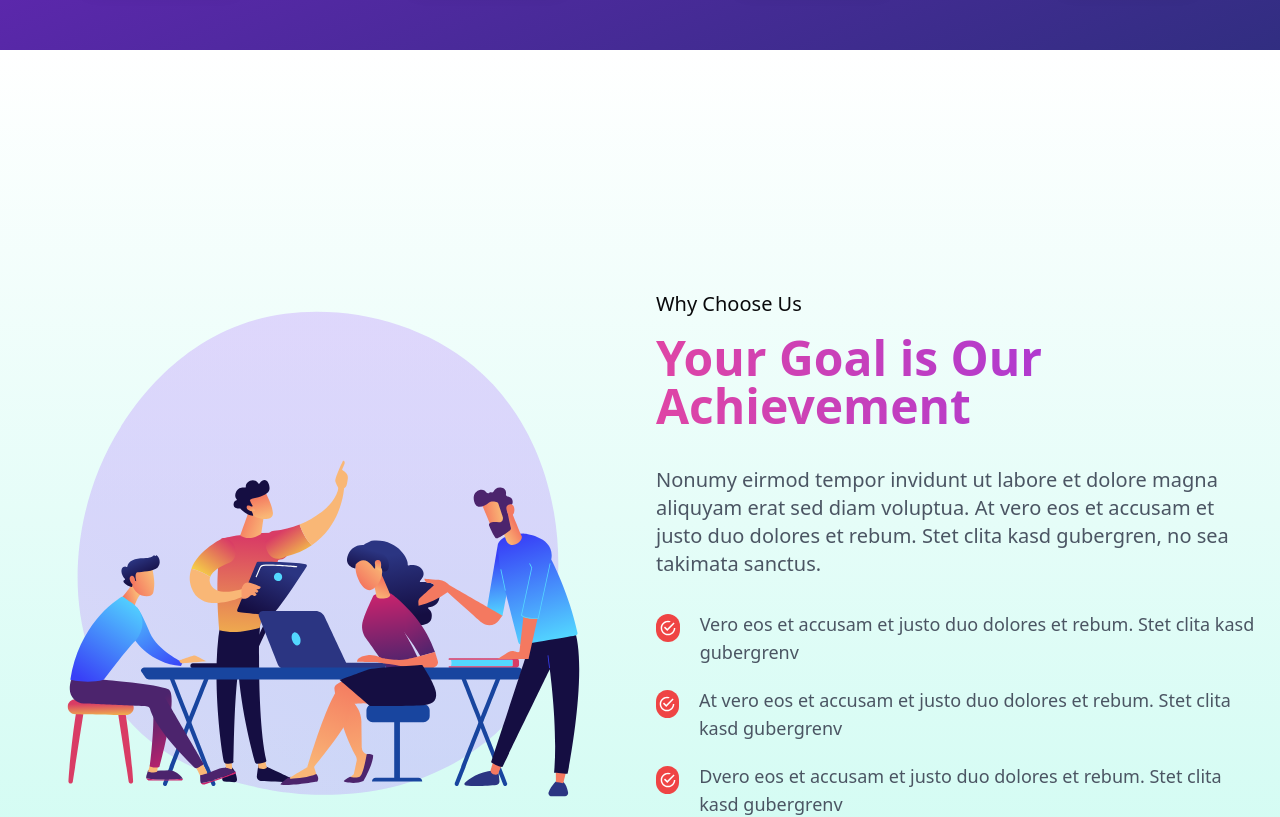
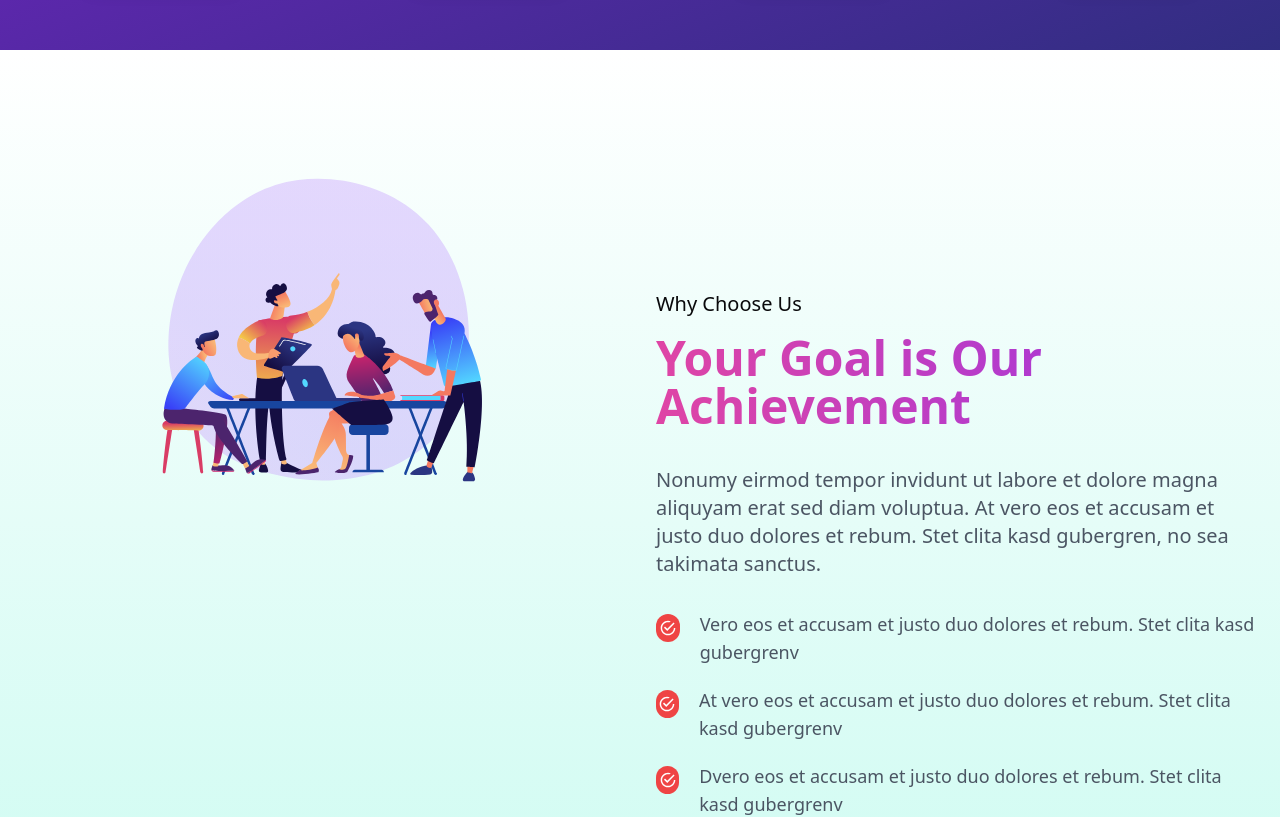
Before and after one commit to manojkr1293/nextapp, a Next.js app: page /home in a window 1280 px wide. Shown: the part 3340-4157 px from the top of the page. Built offline with nearby package versions, Linux system fonts and the light colour scheme.

Commit message:
projectupdated

```diff
--- a/next.config.mjs
+++ b/next.config.mjs
@@ -1,6 +1,8 @@
 /** @type {import('next').NextConfig} */
 const nextConfig = {
-
+  experimental: {
+    allowedDevOrigins: ['http://10.76.139.146:3000'], // Replace with your actual IP if different
+  },
   async redirects() {
     return [
       {
--- a/src/app/api/testseries/route.js
+++ b/src/app/api/testseries/route.js
@@ -1,6 +1,6 @@
 import { NextResponse } from 'next/server';
 import { fetchtestSeriesOnId, getAlltestSeriesModels } from 'services/testseriesModelService';
-
+export const dynamic = 'force-dynamic';
 
 export async function GET(req) {
   try {
--- /dev/null
+++ b/src/app/component/LottieAnimation.jsx
@@ -0,0 +1,17 @@
+"use client";
+import dynamic from "next/dynamic";
+
+const Lottie = dynamic(() => import("react-lottie"), { ssr: false });
+import animationData from "../../../public/aboutus2.json";
+export default function LottieAnimation() {
+  const defaultOptions = {
+    loop: true,
+    autoplay: true,
+    animationData,
+    rendererSettings: {
+      preserveAspectRatio: "xMidYMid slice",
+    },
+  };
+
+  return <Lottie options={defaultOptions} height={400} width={400} />;
+}
--- a/src/app/engineering/page.js
+++ b/src/app/engineering/page.js
@@ -1,8 +1,6 @@
 'use client'
 import { FaBook, FaClipboardCheck, FaChartLine, FaTrophy } from "react-icons/fa";
 import { motion, useScroll, useTransform } from "framer-motion";
-import Lottie from "react-lottie";
-import animationData from "../../../public/aboutus2.json";
 import engineering from "../../../public/images/engg.png";
 import bgImage2 from '../../../public/images/06.png';
 import bgImage3 from '../../../public/images/07.png';
--- a/src/app/home/page.js
+++ b/src/app/home/page.js
@@ -1,12 +1,9 @@
 'use client'
 
 import { motion, useScroll, useTransform } from "framer-motion";
+import LottieAnimation from '../component/LottieAnimation';
+import engineering from "../../../public/images/engg.png";
 
-import Lottie from "react-lottie";
-import animationData from "../../../public/aboutus2.json";
-import contactData from "../../../public/contact2.json";
-import engineering from "../../../public/images/engg.png";
-import mobilelines from "../../../public/images/icon/mobile-lines.svg";
 import focus from "../../../public/images/focus.png";
 import medical from "../../../public/images/medical.png";
 import gov from "../../../public/images/gov.png";
@@ -19,11 +16,10 @@ import bgImage2 from '../../../public/images/06.png';
 import bgImage3 from '../../../public/images/07.png';
 import Link from "next/link";
 import Roadmap from "../component/Roadmap";
-import HeroSection from "../component/HeroSection";
-import HeroSection2 from "../component/HeroSection2";
+
 import HeaderSection from "../component/HeaderSection";
 import FoundationSection from "../component/FoundationSection";
-import AnimatedSvg from "../component/AnimatedSvg";
+
 
 export default function Home() {
   const { scrollY } = useScroll();
@@ -147,7 +143,8 @@ export default function Home() {
   <div className="container mx-auto flex flex-col lg:flex-row ">
   {/* Left Column - Image */}
   <div className="w-full lg:w-1/2 flex justify-center lg:justify-start">
-  <Lottie options={{ loop: true, autoplay: true, animationData }}  width={720} />
+  <LottieAnimation/>
+
     {/*<img
       src="https://preview.tailwindtemplates.co/plain/assets/images/about.svg"
       alt="about"
@@ -228,8 +225,8 @@ export default function Home() {
       {/* Left Column - Image */}
 
       <div className="w-full lg:w-1/2 flex justify-center lg:justify-start">
+      <LottieAnimation/>
 
-      <Lottie options={{ loop: true, autoplay: true, animationData }}  width={720} />
       </div>
 
       {/* Right Column - Form */}
--- a/src/app/medical/page.js
+++ b/src/app/medical/page.js
@@ -1,8 +1,6 @@
 'use client'
 import { FaBook, FaClipboardCheck, FaChartLine, FaTrophy } from "react-icons/fa";
 import { motion, useScroll, useTransform } from "framer-motion";
-import Lottie from "react-lottie";
-import animationData from "../../../public/aboutus2.json";
 import medical from "../../../public/images/medical.png";
 import bgImage2 from '../../../public/images/06.png';
 import bgImage3 from '../../../public/images/07.png';
```
Also changed, not shown: package.json (+4 -3 lines), 1 other file (tests, documents, lock files or other folders).
